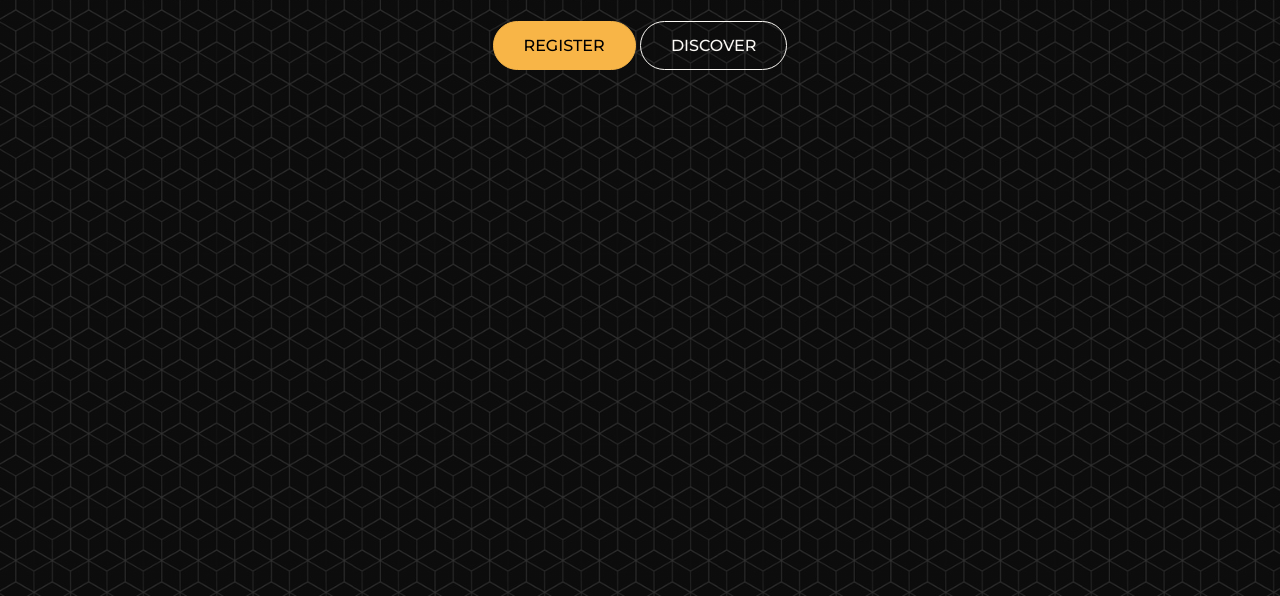
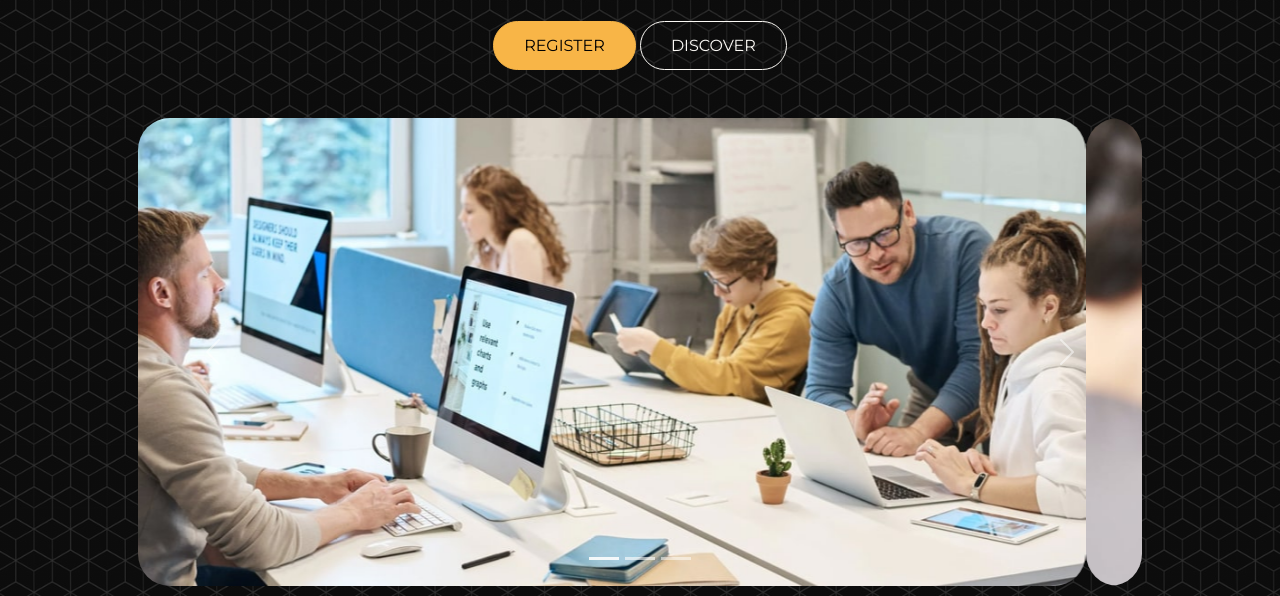
Before and after one commit to Mursalin7842/BSS-Internship-Tasks, a website: page phase-2-bootstrap/module8/index.html in a window 1280 px wide. Shown: the part 404-1000 px from the top of the page. Drawn offline with Linux system fonts and the light colour scheme.

Commit message:
image slider part added

```diff
--- a/phase-2-bootstrap/module8/index.html
+++ b/phase-2-bootstrap/module8/index.html
@@ -82,9 +82,49 @@
             our carefully curated content will empower you to enhance your
             skills and expand your knowledge
           </p>
-          <a href="#register" class="btn btn-primary rounded-5 fw-medium text-uppercase">Register</a>
-          <a href="#discover" class="btn btn-outline-light rounded-5 fw-medium text-uppercase">Discover</a>
+          <a href="#register" class="btn btn-primary rounded-5 text-uppercase">Register</a>
+          <a href="#discover" class="btn btn-outline-light rounded-5 text-uppercase">Discover</a>
         </div>
+      </div>
+      <div class="row">
+          <div class="col-12">
+            <!--image-slider-->
+           <div id="slider" class="carousel slide" data-bs-ride="carousel">
+               <div class="carousel-indicators">
+                  <button class="active" type ="button"
+                   data-bs-slide-to="0" data-bs-target="#slider"></button>
+                  <button class="" type="button"
+                   data-bs-slide-to="1" data-bs-target="#slider"></button>
+                  <button class="" type="button"
+                   data-bs-slide-to="2" data-bs-target="#slider"></button>
+               </div>
+               <div class="carousel-inner rounded-5">
+                  <div class="carousel-item active">
+                    <img src="images/header-slide-1.jpg" class="d-block w-100 rounded-5"/>
+                  </div>
+                  <div class="carousel-item">
+                    <img src="images/header-slide-2.jpg" class="d-block w-100 rounded-5" />
+                  </div>
+                  <div class="carousel-item">
+                    <img src="images/header-slide-3.jpg" class="d-block w-100 rounded-5" />
+                  </div>
+               </div>
+
+               <!--buttons--->
+
+               <button class="carousel-control-prev" type="button"
+                  data-bs-target="#slider" data-bs-slide="prev">
+                    <span class="carousel-control-prev-icon"></span>
+                    <span class="visually-hidden">Previous</span>
+                </button>
+                <button class="carousel-control-next" type="button"
+                  data-bs-target="#slider" data-bs-slide="next">
+                    <span class="carousel-control-next-icon"></span>
+                    <span class="visually-hidden">Next</span>
+                </button>
+           </div>
+
+          </div>
       </div>
     </div>
   </header>
--- a/phase-2-bootstrap/module8/scss/styles.scss
+++ b/phase-2-bootstrap/module8/scss/styles.scss
@@ -8,6 +8,11 @@
 
 }
 
+.header .slide{
+    width: 90%;
+    margin:  0 auto;
+}
+
 @media (max-width: 990px) {
     .navbar {
         background: var(--bs-dark);
```
Also changed, not shown: phase-2-bootstrap/module8/css/styles.css.
